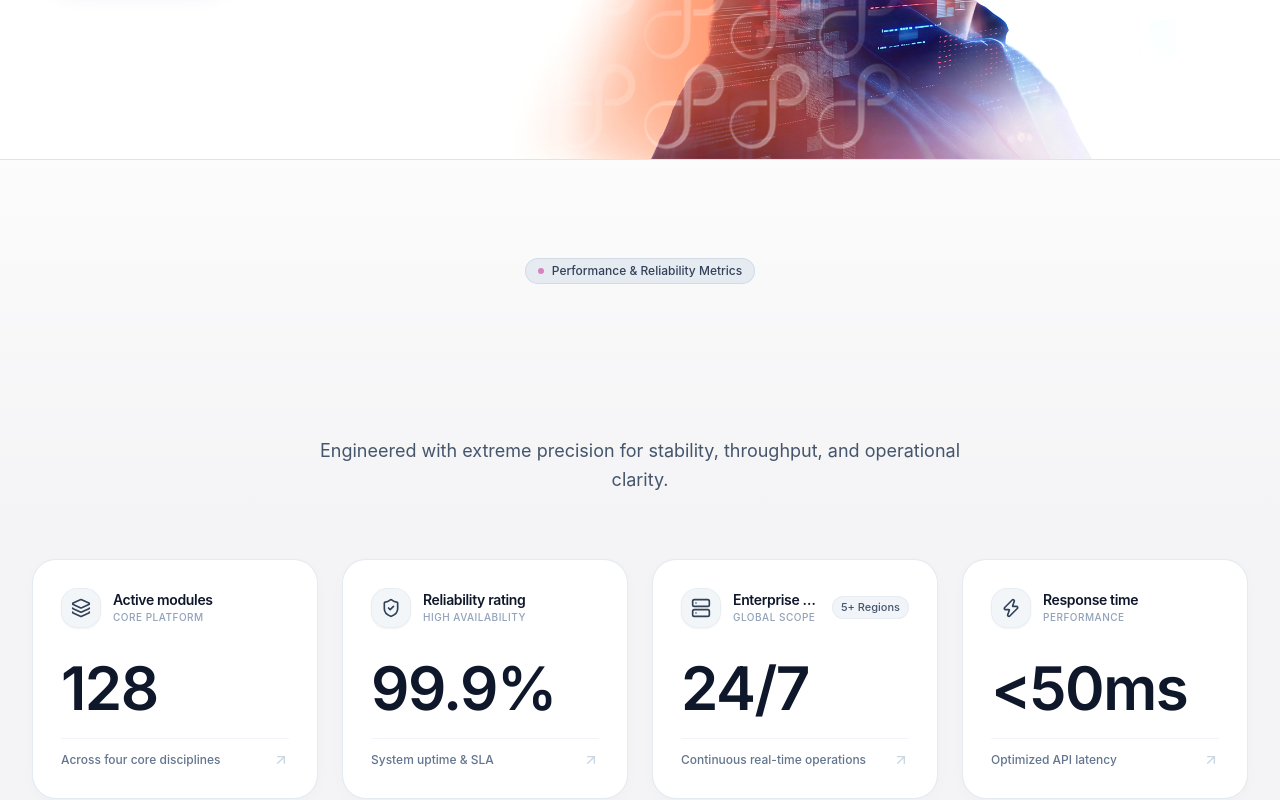
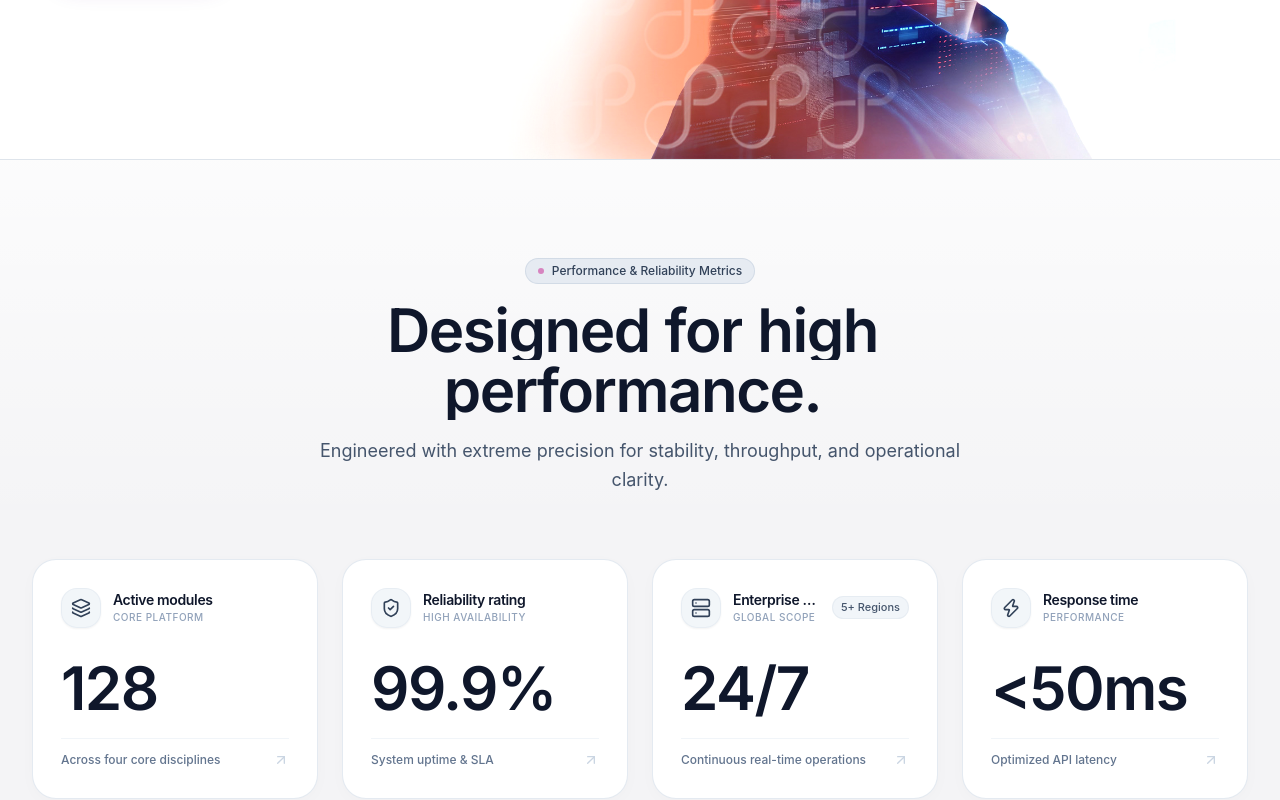
Before and after one commit to dishanttalwekar97/TinyWorks, a React (Vite) app: page / in a window 1280 px wide. Shown: the part 641-1441 px from the top of the page. Built offline with nearby package versions, Linux system fonts and the light colour scheme.

Commit message:
Fix sticky left section and TextReveal visibility for production deployment

```diff
--- a/src/components/animations/TextReveal.jsx
+++ b/src/components/animations/TextReveal.jsx
@@ -1,6 +1,6 @@
 import React, { useRef } from 'react';
 import { useGsap } from '../../hooks/useGsap';
-import { gsap } from '../../utils/animations';
+import { gsap, ScrollTrigger } from '../../utils/animations';
 
 export const TextReveal = ({
   text,
@@ -19,7 +19,7 @@ export const TextReveal = ({
 
     gsap.fromTo(
       wordElements,
-      { opacity: 0, y: 30, rotateX: -20 },
+      { opacity: 0, y: 25, rotateX: -15 },
       {
         opacity: 1,
         y: 0,
@@ -30,11 +30,18 @@ export const TextReveal = ({
         ease: 'power3.out',
         scrollTrigger: {
           trigger: textRef.current,
-          start: 'top 92%',
-          toggleActions: 'play none none reverse',
+          start: 'top 95%',
+          toggleActions: 'play none none none',
+          invalidateOnRefresh: true,
         },
       }
     );
+
+    const timer = setTimeout(() => {
+      ScrollTrigger.refresh();
+    }, 200);
+
+    return () => clearTimeout(timer);
   }, [text, delay, stagger]);
 
   return (
--- a/src/index.css
+++ b/src/index.css
@@ -11,10 +11,14 @@
     letter-spacing: -0.025em;
   }
 
-  html, body, #root {
+  html, body {
     max-width: 100vw;
     overflow-x: clip;
+  }
+
+  #root {
     position: relative;
+    width: 100%;
   }
 
   body {
```
